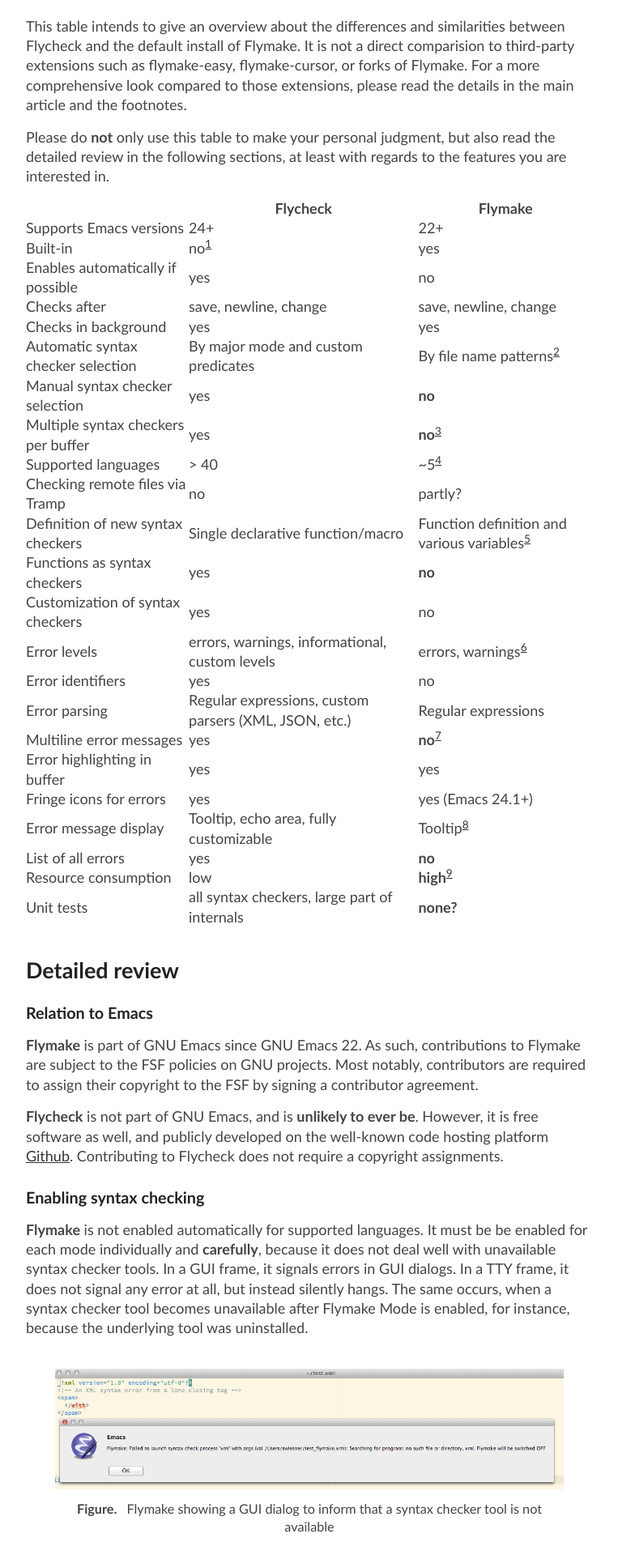
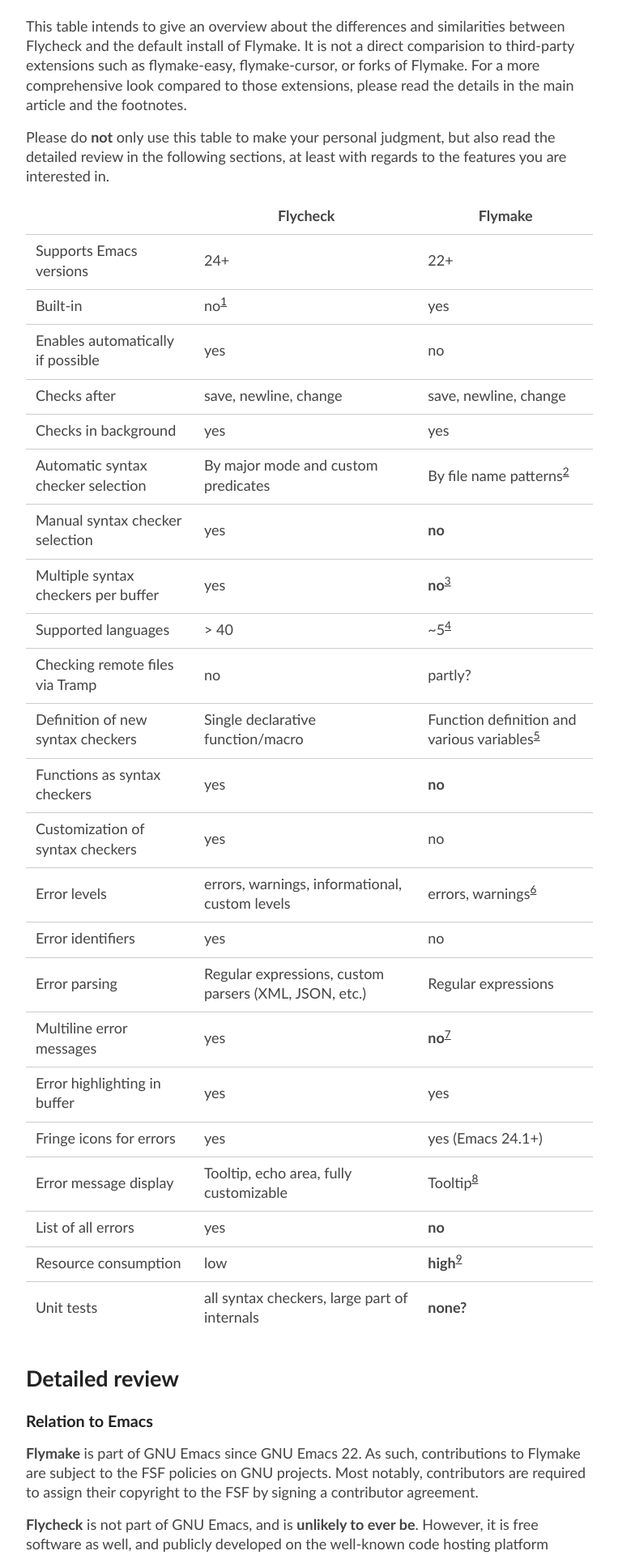
Before and after one commit to cmarqu/flycheck.github.io, a Jekyll site: the page built from flycheck-versus-flymake.md, in a window 1280 px wide. Shown: the part 1173-3093 px from the top of the page at 81% size, without its empty margins (258-1021 px from the left). Built offline with Jekyll 4.4.1, drawn with Linux system fonts in a browser that asks for light colours.

Commit message:
Add styles for tables

```diff
--- a/css/flycheck.css
+++ b/css/flycheck.css
@@ -143,6 +143,21 @@
     transition-property: background;
     transition-duration: 0.2s;
     text-decoration: none;
+}
+
+/* Tables */
+td,
+th {
+    padding: 0.5em 0.66em;;
+}
+
+tr,
+th {
+    border-bottom: 1px solid #ccc;
+}
+
+tr:last-child {
+    border-bottom: none;
 }
 
 /* Images and figures */
```
